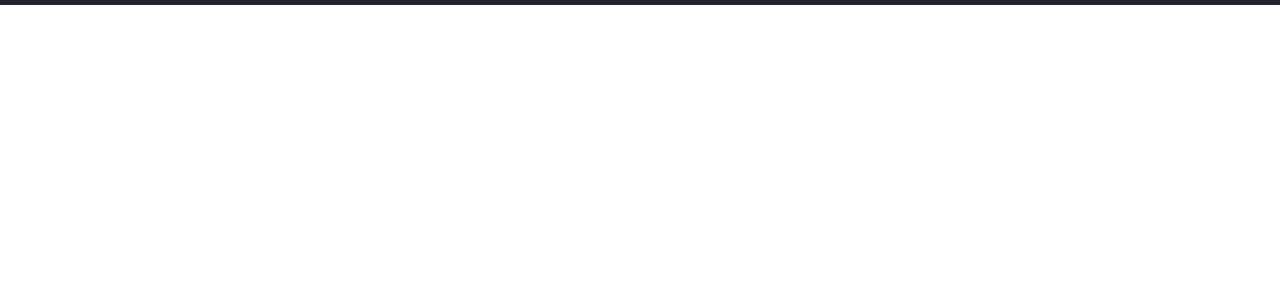
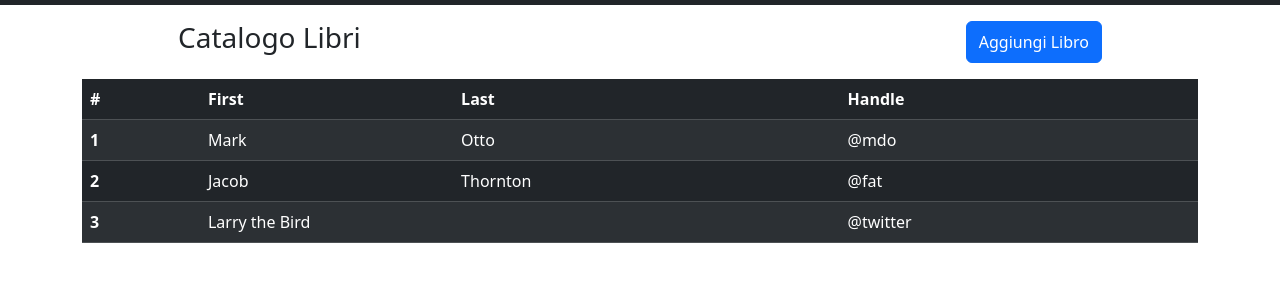
Before and after one commit to CampanelliEmanuele/html-css-bootstrap-dashboard, a plain HTML site: page index.html in a window 1280 px wide. Shown: the part 71-352 px from the top of the page. Drawn offline with nearby package versions, Linux system fonts and the light colour scheme.

Commit message:
Add: main skeleton&desktop analysis

```diff
--- a/index.html
+++ b/index.html
@@ -38,6 +38,45 @@
     </header>
 
     <main>
+        <div class="container">
+            <div class="d-flex justify-content-between mx-5 px-5 py-3">
+                <h3>Catalogo Libri</h3>
+                <button class="btn btn-primary">Aggiungi Libro</button>
+            </div>
+
+            <!-- TABLE -->
+            <div class="table-responsive">
+                <table class="table table-dark table-striped">
+                    <thead>
+                        <tr>
+                            <th scope="col">#</th>
+                            <th scope="col">First</th>
+                            <th scope="col">Last</th>
+                            <th scope="col">Handle</th>
+                        </tr>
+                    </thead>
+                    <tbody>
+                        <tr>
+                            <th scope="row">1</th>
+                            <td>Mark</td>
+                            <td>Otto</td>
+                            <td>@mdo</td>
+                        </tr>
+                        <tr>
+                            <th scope="row">2</th>
+                            <td>Jacob</td>
+                            <td>Thornton</td>
+                            <td>@fat</td>
+                        </tr>
+                        <tr>
+                            <th scope="row">3</th>
+                            <td colspan="2">Larry the Bird</td>
+                            <td>@twitter</td>
+                        </tr>
+                    </tbody>
+                </table>
+            </div>
+        </div>
     </main>
 
     <script src="https://cdn.jsdelivr.net/npm/bootstrap@5.3.2/dist/js/bootstrap.bundle.min.js"
```
Also changed, not shown: img/screenshot/analysis/desktop-analysis.png (added).
